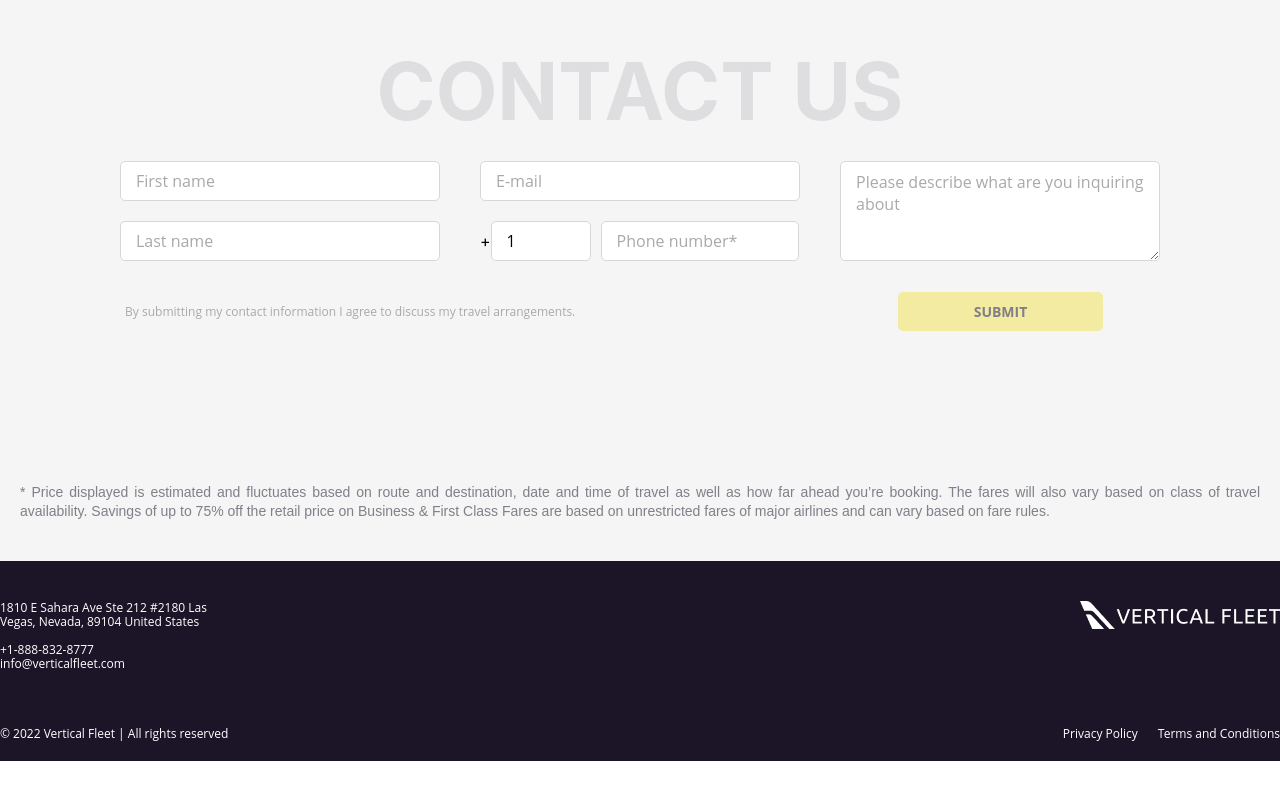
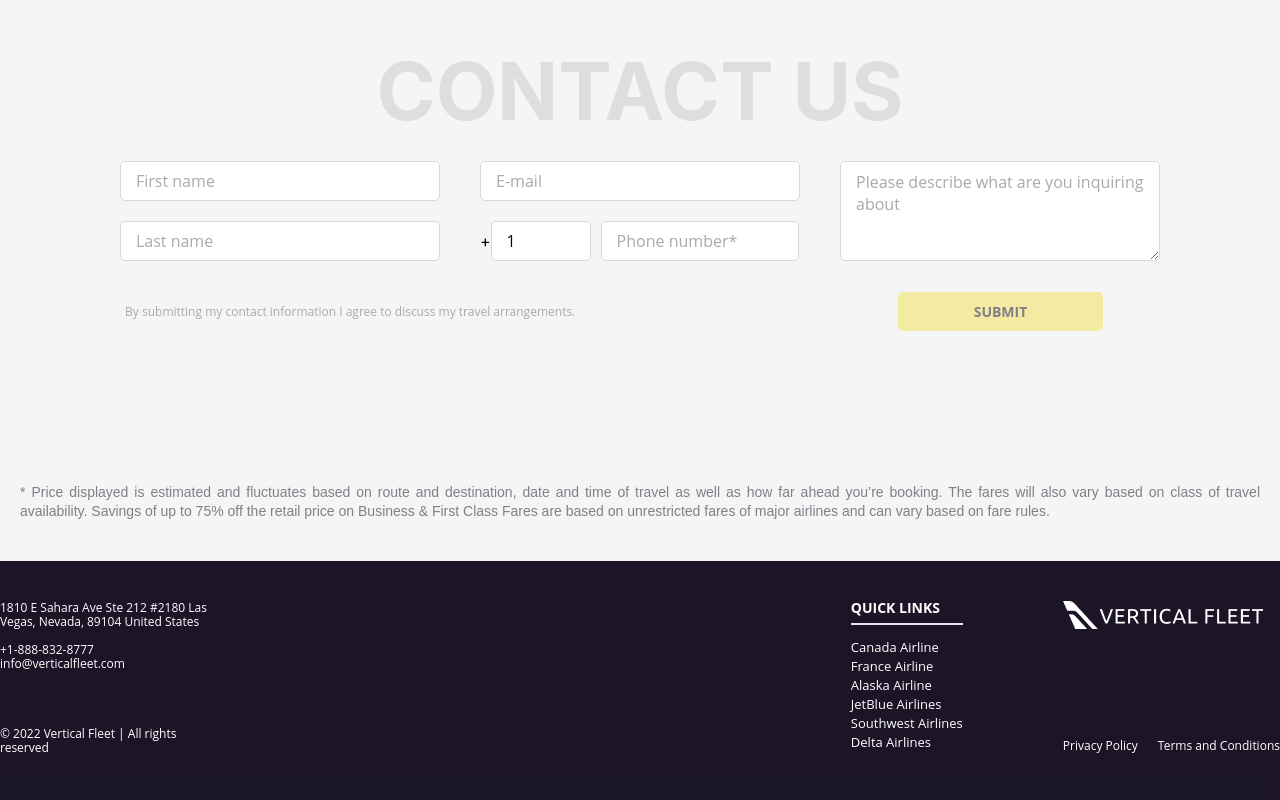
Before and after one commit to mastercodemarshal/verticalfleet-source, a React (Create React App) app: page /round-trip/ in a window 1280 px wide. Shown: the part 3799-4599 px from the top of the page. Before the commit the page ends 4560 px from the top, so only its background shows below. Built offline with nearby package versions, Linux system fonts and the light colour scheme.

Commit message:
added: quick links on footer

```diff
--- a/src/layouts/Footer.tsx
+++ b/src/layouts/Footer.tsx
@@ -12,7 +12,7 @@ const Footer: React.FC = (): JSX.Element => {
     <div className="bg-[#10091D]/[.95]">
       <div className="container mx-auto pt-[40px] pb-[20px] font-open_sans font-normal text-[12px] leading-[14px] text-white">
         <div className="flex md:flex-row flex-col-reverse md:justify-between">
-          <p className="w-[222px] md:mx-0 mx-auto md:text-left text-center">
+          <div className="w-[222px] md:mx-0 mx-auto md:text-left text-center">
             1810 E Sahara Ave Ste 212 #2180 Las Vegas, Nevada, 89104 United
             States
             <br />
@@ -20,29 +20,50 @@ const Footer: React.FC = (): JSX.Element => {
             +1-888-832-8777
             <br />
             info@verticalfleet.com
+            <p className="md:mt-[56px] mt-[16px] md:mx-0 mx-auto">
+              © 2022 Vertical Fleet | All rights reserved
             </p>
-          <div className="md:mx-0 mx-auto">
-            <img src={FooterLogo} alt="" className="md:mb-0 mb-[70px]" />
+          </div>
+          <div className="ml-auto md:mr-[100px] mr-auto md:text-left text-center mb-[30px]">
+            <p className="uppercase font-bold mb-[15px] text-[14px] border-b-2 pb-2">
+              quick links
+            </p>
+            <div className="text-[13px] hover:text-gray-400 mb-[5px]">
+              <a href="/landing/canada">Canada Airline</a>
+            </div>
+            <div className="text-[13px] hover:text-gray-400 mb-[5px]">
+              <a href="/landing/france">France Airline</a>
+            </div>
+            <div className="text-[13px] hover:text-gray-400 mb-[5px]">
+              <a href="/landing/alaska">Alaska Airline</a>
+            </div>
+            <div className="text-[13px] hover:text-gray-400 mb-[5px]">
+              <a href="/landing/jetblue">JetBlue Airlines</a>
+            </div>
+            <div className="text-[13px] hover:text-gray-400 mb-[5px]">
+              <a href="/landing/southwest">Southwest Airlines</a>
+            </div>
+            <div className="text-[13px] hover:text-gray-400 mb-[5px]">
+              <a href="/landing/southwest">Delta Airlines</a>
             </div>
           </div>
-        <div className="flex md:flex-row flex-col-reverse justify-between mt-[56px]">
-          <p className="md:mt-0 mt-[16px] md:mx-0 mx-auto">
-            © 2022 Vertical Fleet | All rights reserved
-          </p>
-          <p className="md:mx-0 mx-auto">
+          <div className="md:mx-0 mx-auto">
+            <img src={FooterLogo} alt="" className="md:mb-[110px] mb-[20px]" />
+            <p className="md:mx-0 mx-auto md:mb-0 mb-[30px]">
               <span
-              className="mr-[20px] cursor-pointer"
+                className="mr-[20px] cursor-pointer hover:text-gray-400"
                 onClick={() => setOpenPrivacyModal(true)}
               >
                 Privacy Policy
               </span>
               <span
-              className="cursor-pointer"
+                className="cursor-pointer hover:text-gray-400"
                 onClick={() => setOpenTermsModal(true)}
               >
                 Terms and Conditions
               </span>
             </p>
+          </div>
         </div>
       </div>
       {openPrivacyModal ? (
--- a/src/pages/QuickLanding.tsx
+++ b/src/pages/QuickLanding.tsx
@@ -7,7 +7,9 @@ import Footer from "../layouts/Footer";
 import { QuickLandingData } from "../constants";
 
 const QuickLanding = () => {
-  const { id } = useParams();
+  let { id } = useParams();
+
+  id = "france";
 
   return (
     <>
```
Lines whose indentation alone changed are shown as unchanged.
